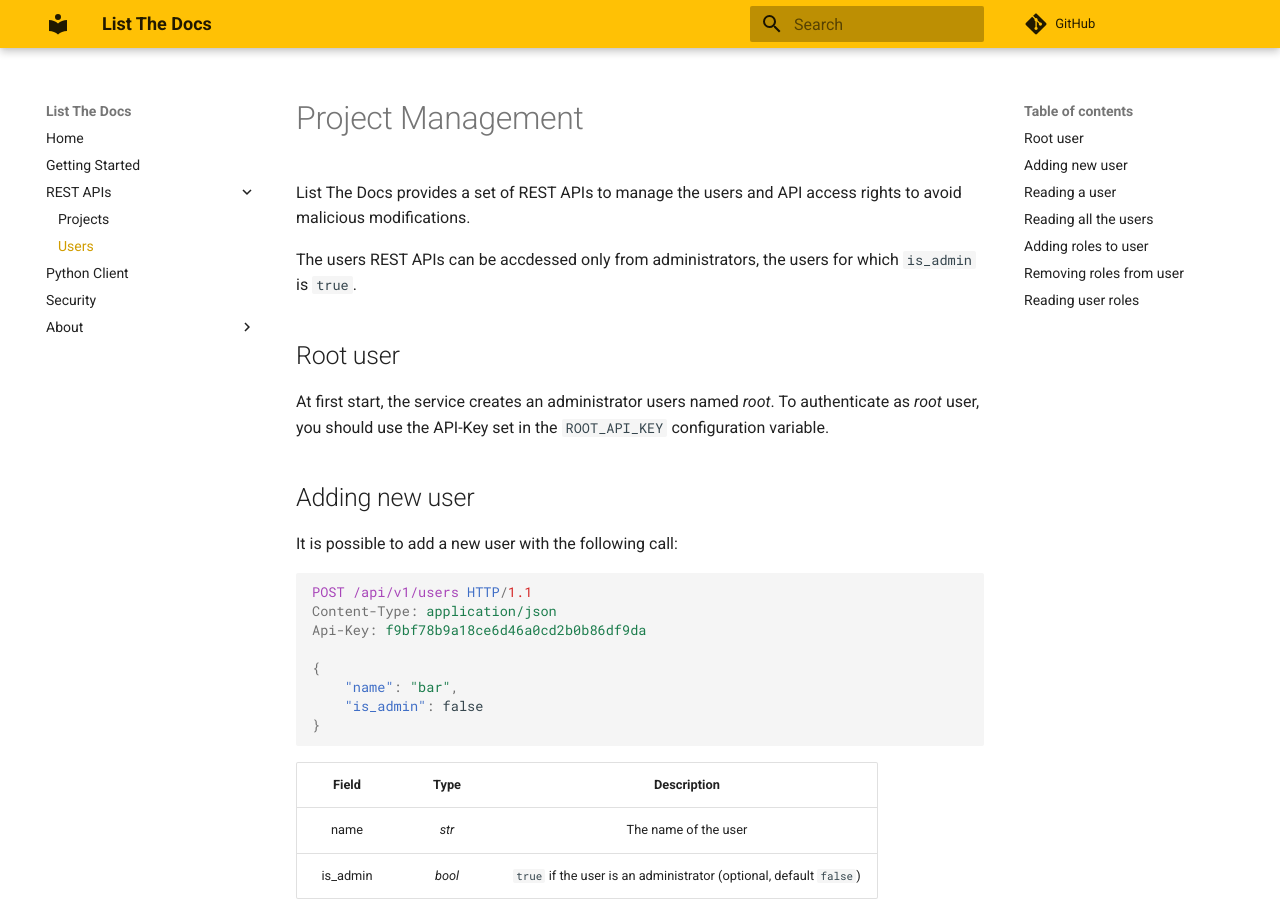
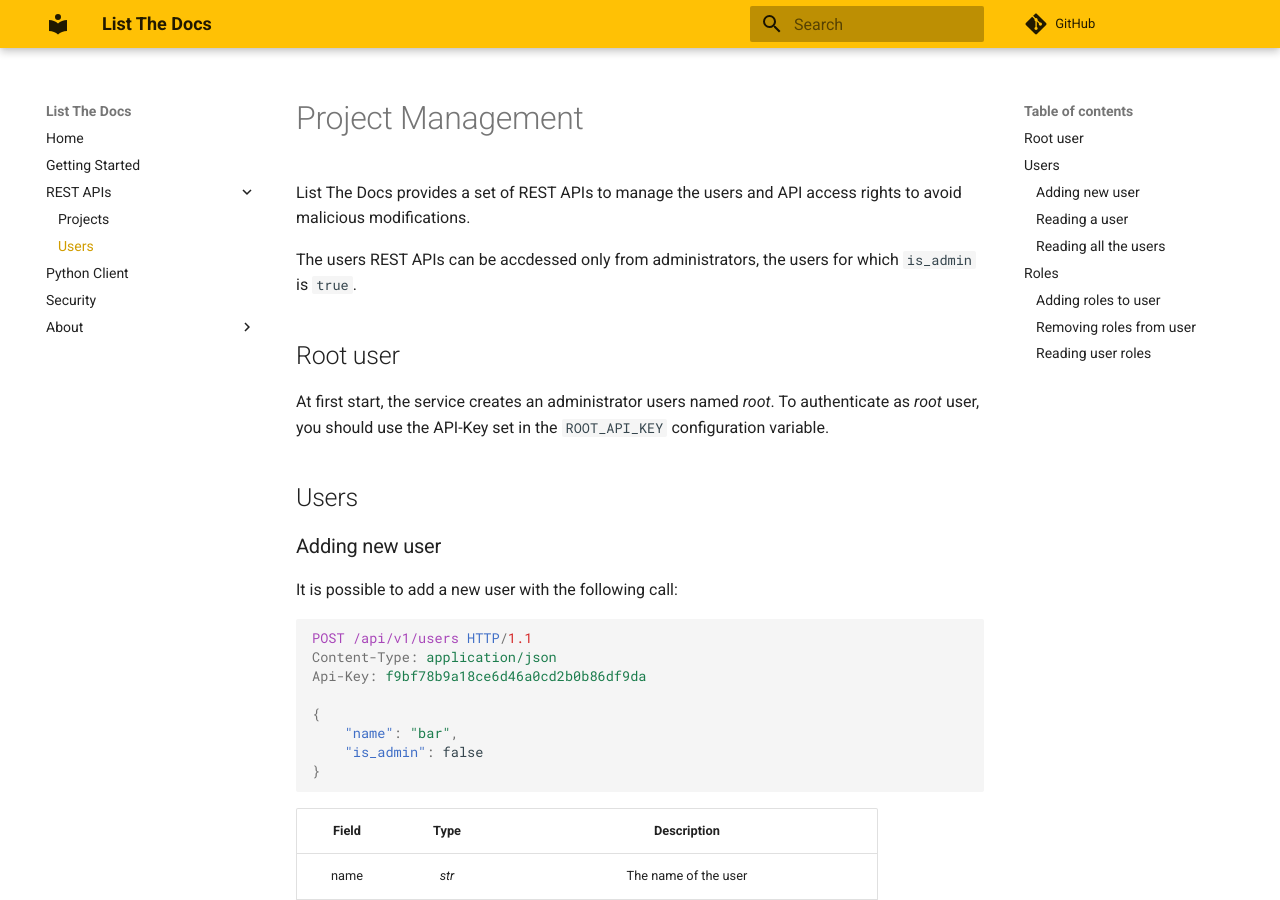
Before and after one commit to allebacco/listthedocs, an MkDocs documentation site: the page built from docs/docs/rest_apis/user.md, in a window 1280 px wide and 900 px high. Built offline with MkDocs 1.6.1 and Material for MkDocs 9.7.7, drawn with Linux system fonts in a browser that asks for light colours; comment, search, counter and statistics services are not loaded.

````diff
--- a/docs/docs/rest_apis/user.md
+++ b/docs/docs/rest_apis/user.md
@@ -12,7 +12,9 @@ At first start, the service creates an administrator users named *root*.
 To authenticate as *root* user, you should use the API-Key set in the
 `ROOT_API_KEY` configuration variable.
 
-## Adding new user
+## Users
+
+### Adding new user
 
 It is possible to add a new user with the following call:
 
@@ -57,7 +59,7 @@ The API-Key that the new user should use for authentication is in the
 `api_keys.key` field.
 
 
-## Reading a user
+### Reading a user
 
 It is possible to read an user using the following call:
 
@@ -89,7 +91,7 @@ Content-Type: application/json
 }
 ```
 
-## Reading all the users
+### Reading all the users
 
 It is possible to read all the users using the following call:
 
@@ -135,7 +137,9 @@ Content-Type: application/json
 ]
 ```
 
-## Adding roles to user
+## Roles
+
+### Adding roles to user
 
 It is possible to add a roles to a user using the following call:
 
@@ -167,7 +171,7 @@ Content-Type: application/json
 }
 ```
 
-## Removing roles from user
+### Removing roles from user
 
 It is possible to remove a roles from a user using the following call:
 
@@ -199,7 +203,7 @@ Content-Type: application/json
 }
 ```
 
-## Reading user roles
+### Reading user roles
 
 It is possible to read the roles of an user using the following call:
 
--- a/listthedocs/__init__.py
+++ b/listthedocs/__init__.py
@@ -20,7 +20,7 @@ def create_app(override_config: dict=None):
         ROOT_API_KEY='ROOT-API-KEY',
         LOGIN_DISABLED=False,
 
-        COPYRIGHT='List The Docs',
+        COPYRIGHT='<a href="https://allebacco.github.io/listthedocs/">List The Docs</a>',
         TITLE='Software documentation',
         HEADER="<h2>Software documentation</h2>",
         READONLY=False,
@@ -29,7 +29,6 @@ def create_app(override_config: dict=None):
     app.config.from_pyfile('config.py', silent=True)
     if override_config is not None:
         app.config.update(override_config)
-
 
     app.config['SQLALCHEMY_DATABASE_URI'] = app.config['DATABASE_URI']
 
--- a/listthedocs/entities/version.py
+++ /dev/null
@@ -1 +0,0 @@
-from .entity import Entity
````
Also changed, not shown: docs/docs/getting_started.md (+3 -1 lines), docs/docs/python_client.md (+4 -1 lines), docs/docs/security.md (+10 -1 lines).
